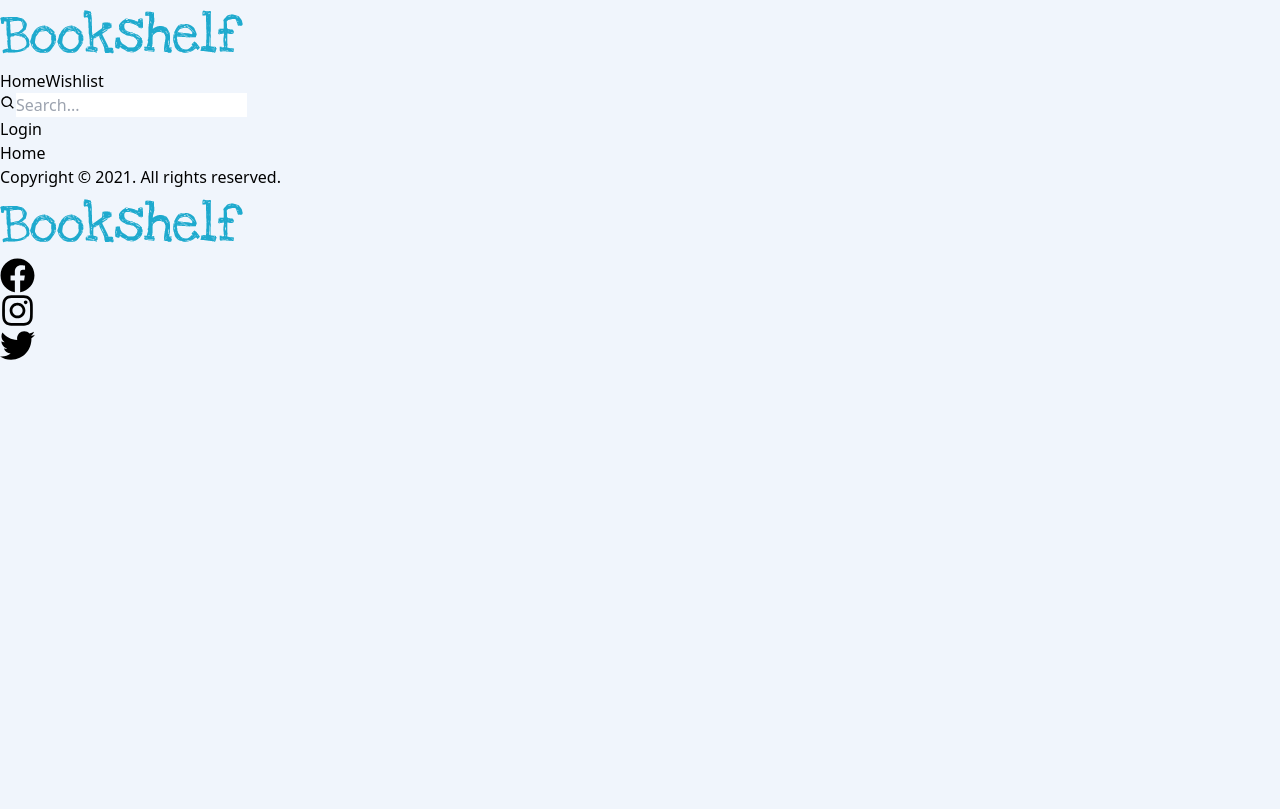
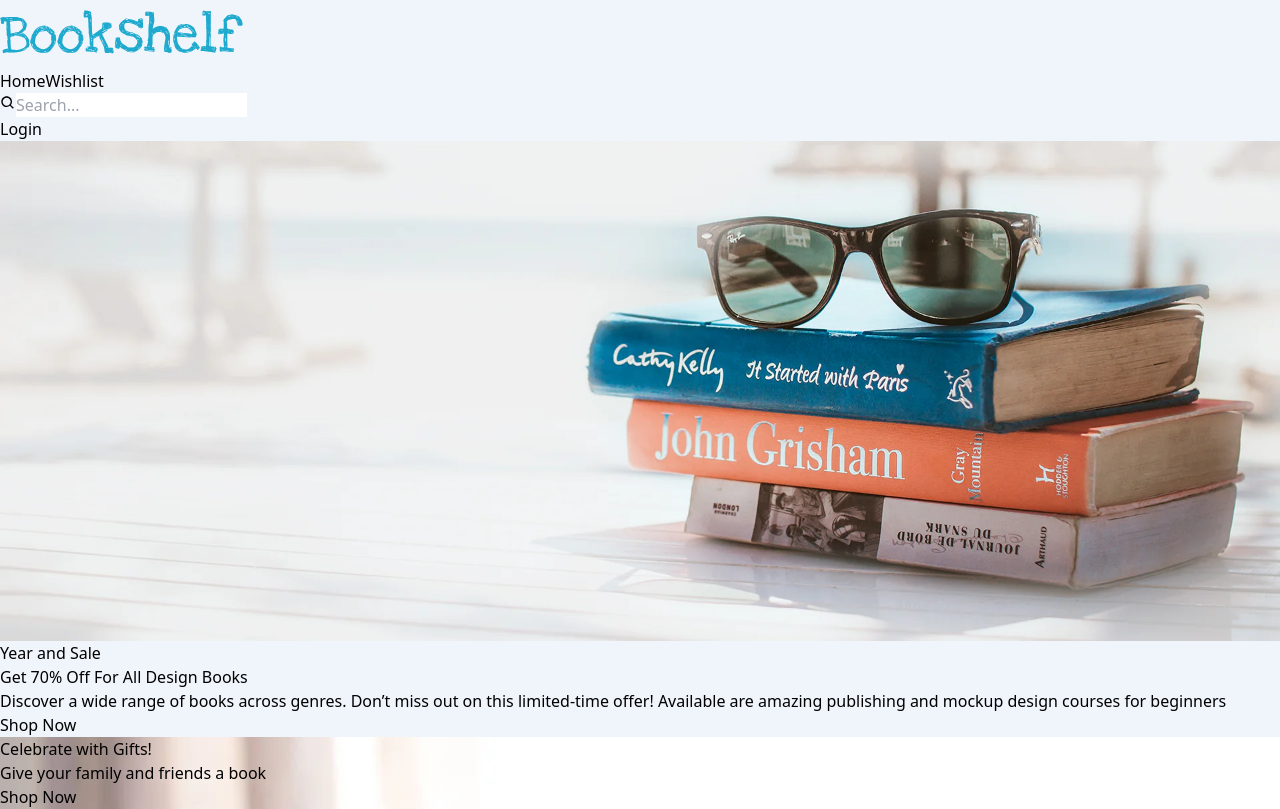
Before and after one commit to nusratneela27/Zepto-bookshelf, a React (Vite) app: page / in a window 1280 px wide. Shown: the top 809 px of the page. Built offline with nearby package versions, Linux system fonts and the light colour scheme.

Commit message:
banner add

```diff
--- a/src/components/Shared/Footer.jsx
+++ b/src/components/Shared/Footer.jsx
@@ -7,15 +7,15 @@
 const Footer = () => {
   return (
     <Container>
-      <div className="flex flex-col space-y-6 md:flex-row justify-between items-center">
+      <div className="flex flex-col space-y-3 md:flex-row justify-between items-center py-16">
         <h1 className="text-xl font-semibold">
           Copyright © 2021. All rights reserved.
         </h1>
         <img src={logo} alt="logo" />
-        <div className="flex gap-3">
-          <FaFacebook size={35} className="text-sky-600" />
-          <FaInstagram size={35} className="text-sky-600" />
-          <FaTwitter size={35} className="text-sky-600" />
+        <div className="flex gap-5">
+          <FaFacebook size={30} className="text-sky-600" />
+          <FaInstagram size={30} className="text-sky-600" />
+          <FaTwitter size={30} className="text-sky-600" />
         </div>
       </div>
     </Container>
--- a/src/components/Shared/Navbar/Navbar.jsx
+++ b/src/components/Shared/Navbar/Navbar.jsx
@@ -12,7 +12,7 @@
 
         <NavRoutes></NavRoutes>
 
-        <div className="flex items-center md:space-x-4">
+        <div className="flex items-center space-x-4">
           <SearchInput></SearchInput>
           <Button label={"Login"}></Button>
         </div>
--- /dev/null
+++ b/src/pages/Home/Banner.jsx
@@ -0,0 +1,30 @@
+import banner from "../../assets/banner.webp";
+import Button from "../../components/Buttons/Button";
+import Container from "../../components/Shared/Container";
+
+const Banner = () => {
+  return (
+    <div className="relative">
+      <img src={banner} alt="" className="h-60 md:h-auto" />
+      <Container>
+        <div className="absolute top-1/4 md:space-y-6">
+          <h2 className="md:text-4xl font-semibold italic">Year and Sale</h2>
+          <h1 className="text-xl md:text-6xl text-sky-600 font-bold mb-2 w-2/3 md:w-1/2">
+            Get 70% Off For All Design Books
+          </h1>
+          <p className="w-1/2 hidden md:block">
+            Discover a wide range of books across genres. Don’t miss out on this
+            limited-time offer! Available are amazing publishing and mockup
+            design courses for beginners
+          </p>
+          <Button
+            label={"Shop Now"}
+            customStyles={"py-1 px-2 md:px-6 md:py-2"}
+          ></Button>
+        </div>
+      </Container>
+    </div>
+  );
+};
+
+export default Banner;
--- /dev/null
+++ b/src/pages/Home/GiftBanner.jsx
@@ -0,0 +1,24 @@
+import React from "react";
+import fixedBanner from "../../assets/fixed-banner.webp";
+import Button from "../../components/Buttons/Button";
+
+const GiftBanner = () => {
+  return (
+    <div
+      className="relative w-full h-64 md:h-[500px] bg-fixed bg-cover mt-40"
+      style={{ backgroundImage: `url(${fixedBanner})` }}
+    >
+      <div className="absolute inset-0 flex flex-col justify-center items-center text-white bg-amber-50 bg-opacity-10 space-y-5">
+        <h1 className="text-3xl md:text-5xl text-sky-800 font-bold">
+          Celebrate with Gifts!
+        </h1>
+        <h2 className="text-black md:text-xl font-semibold">
+          Give your family and friends a book
+        </h2>
+        <Button label={"Shop Now"}></Button>
+      </div>
+    </div>
+  );
+};
+
+export default GiftBanner;
--- a/src/pages/Home/Home.jsx
+++ b/src/pages/Home/Home.jsx
@@ -1,9 +1,12 @@
 import React from "react";
+import Banner from "./Banner";
+import GiftBanner from "./GiftBanner";
 
 const Home = () => {
   return (
     <div>
-      <h1>Home</h1>
+      <Banner></Banner>
+      <GiftBanner></GiftBanner>
     </div>
   );
 };
```
Also changed, not shown: src/assets/fixed-banner.webp.
